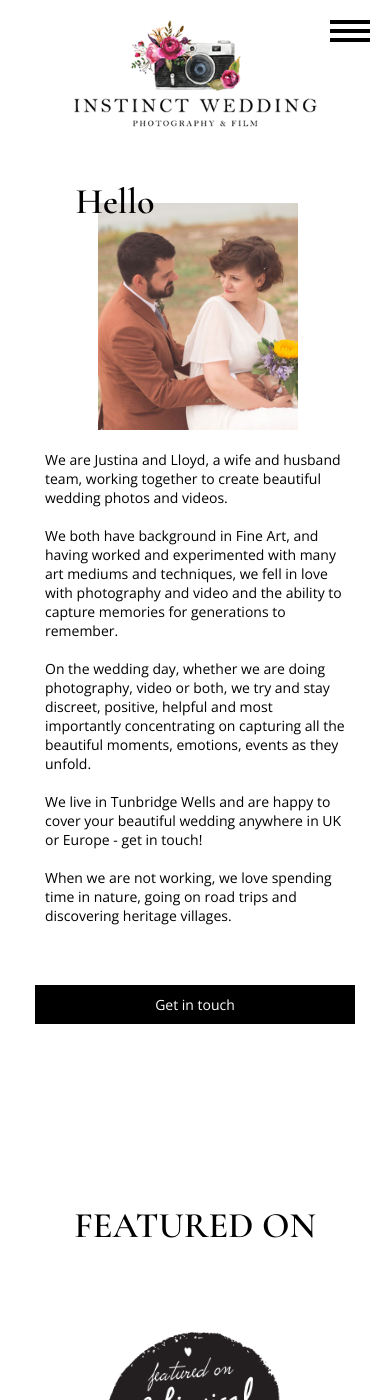
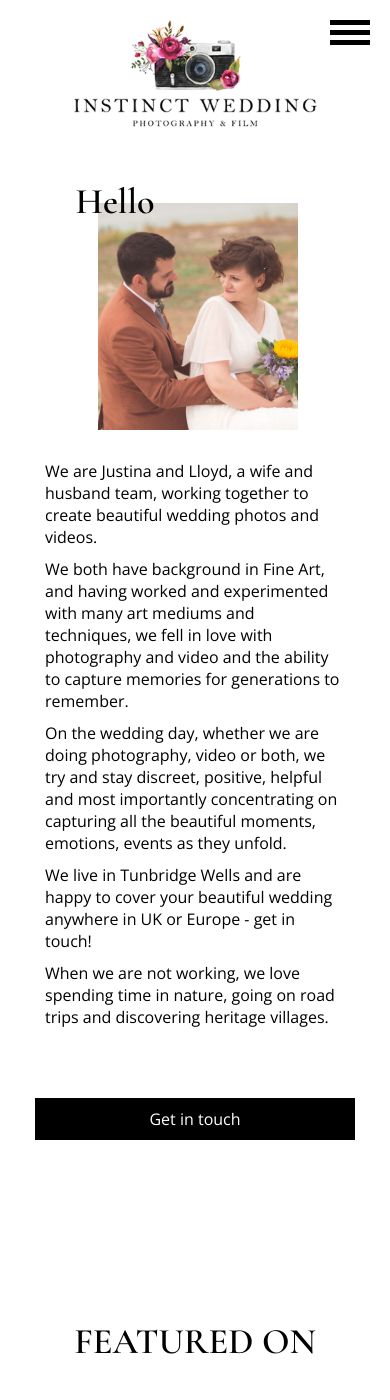
Before and after one commit to tom-wells/instinctweddding, a Jekyll site: the page built from about.md, in a window 390 px wide and 1400 px high. Built offline with Jekyll 4.4.1, drawn with Linux system fonts in a browser that asks for light colours.

Commit message:
larger mobile text

```diff
--- a/_config.yml
+++ b/_config.yml
@@ -19,13 +19,13 @@ description: Instinct Wedding offers photography and videography packages for co
 about:
   We are Justina and Lloyd, a wife and husband team, working together to create beautiful wedding photos and videos.
 
-  <br><br>We both have background in Fine Art, and having worked and experimented with many art mediums and techniques, we fell in love with photography and video and the ability to capture memories for generations to remember.
+  <br>We both have background in Fine Art, and having worked and experimented with many art mediums and techniques, we fell in love with photography and video and the ability to capture memories for generations to remember.
 
-  <br><br>On the wedding day, whether we are doing photography, video or both, we try and stay discreet, positive, helpful and most importantly concentrating on capturing all the beautiful moments, emotions, events as they unfold.
+  <br>On the wedding day, whether we are doing photography, video or both, we try and stay discreet, positive, helpful and most importantly concentrating on capturing all the beautiful moments, emotions, events as they unfold.
 
-  <br><br>We live in Tunbridge Wells and are happy to cover your beautiful wedding anywhere in UK or Europe - get in touch!
+  <br>We live in Tunbridge Wells and are happy to cover your beautiful wedding anywhere in UK or Europe - get in touch!
 
-  <br><br>When we are not working, we love spending time in nature, going on road trips and discovering heritage villages.
+  <br>When we are not working, we love spending time in nature, going on road trips and discovering heritage villages.
 baseurl: "" # the subpath of your site, e.g. /blog
 url: "http://instinctwedding.com" # the base hostname & protocol for your site, e.g. http://example.com
 twitter_username: jekyllrb
--- a/_includes/about.html
+++ b/_includes/about.html
@@ -10,8 +10,15 @@
             <div class="about-text">
                 <div>
                   <h2>Hello</h2>
-                  {{ site.about }}
-                </div>
+                  <p>We are Justina and Lloyd, a wife and husband team, working together to create beautiful wedding photos and videos.</p>
+
+                  <p>We both have background in Fine Art, and having worked and experimented with many art mediums and techniques, we fell in love with photography and video and the ability to capture memories for generations to remember.</p>
+
+                  <p>On the wedding day, whether we are doing photography, video or both, we try and stay discreet, positive, helpful and most importantly concentrating on capturing all the beautiful moments, emotions, events as they unfold.</p>
+
+                  <p>We live in Tunbridge Wells and are happy to cover your beautiful wedding anywhere in UK or Europe - get in touch!</p>
+
+                  <p>When we are not working, we love spending time in nature, going on road trips and discovering heritage villages.</p>               </div>
                     <a class="about-contact" href="/contact">Get in touch</a>
                 </div>
         </div>
--- a/assets/css/app.scss
+++ b/assets/css/app.scss
@@ -45,7 +45,7 @@ $header-size:36px;
 $header-weight:600;
 $light-weight:400;
 $sub-header-size:24px;
-$body-size:14px;
+$body-size:16px;
 
 $line-global:20px;
 
@@ -614,8 +614,10 @@ header {
             color:$black;
             font-family: $body-type;
             font-size:$body-size;
+            p {
+                margin:10px 0 10px 0;            }
         .about-contact {
-            width:380px;
+            width:480px;
             margin-top: 20px;
             background-color: #000000;
             text-align: center;
@@ -627,7 +629,7 @@ header {
         }
 
             div{
-                width:400px;
+                width:500px;
                 h2 {
                     color:$black;
                     margin-bottom:$line-global;
@@ -1330,7 +1332,7 @@ footer {
                 cursor:pointer;
                 div {
                     display:block;
-                    height:4px;
+                    height:5px;
                     width:40px;
                     margin-bottom:5px;
                     background-color:$black;
@@ -1456,7 +1458,7 @@ margin-bottom:$line-global*2;
         align-items: center;
 
         font-family: "Open Sans", sans-serif;
-        font-size: 14px;
+        font-size: 16px;
         width:100%;
         padding:0;
         margin:0px;
@@ -1516,7 +1518,7 @@ margin-bottom:$line-global*2;
     grid-template-columns: auto auto;
     li {
         color:black;
-        font-size:12px;
+        font-size:16px;
         position:relative;
         display:block;
         margin:15px;
@@ -1650,6 +1652,13 @@ h3,li {
 
 footer {
     height:100%;
+
+    h3 {
+        font-size:36px;
+    }
+    a{
+        font-size:24px;
+    }
     .media {
         position:relative;
         text-align:center;
```
